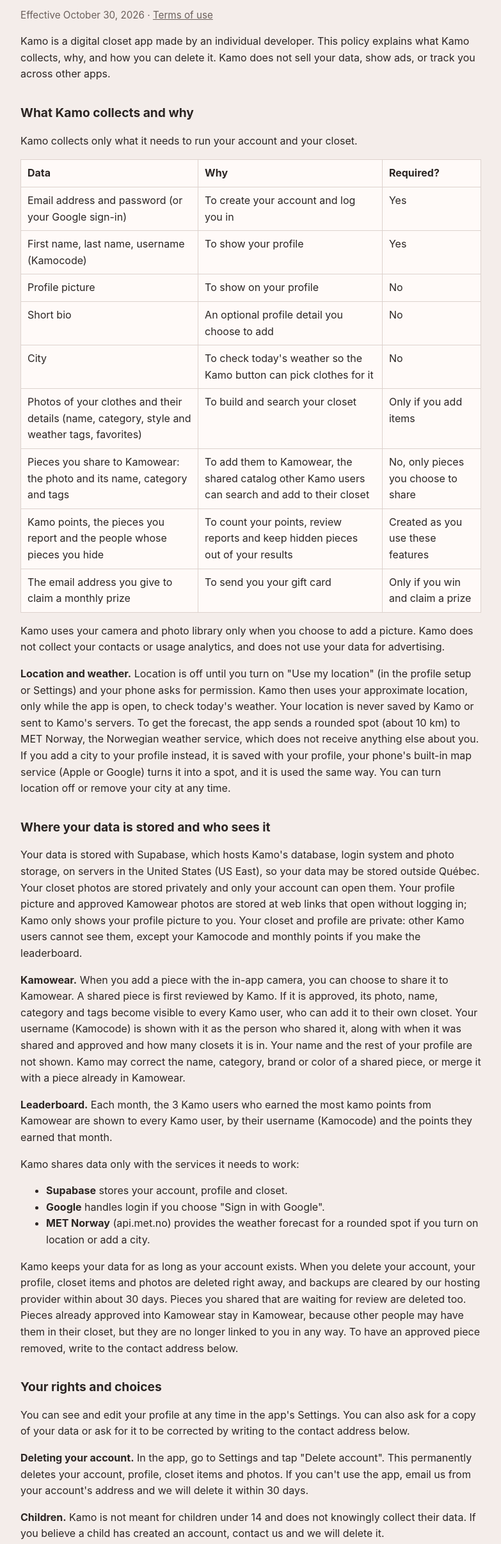
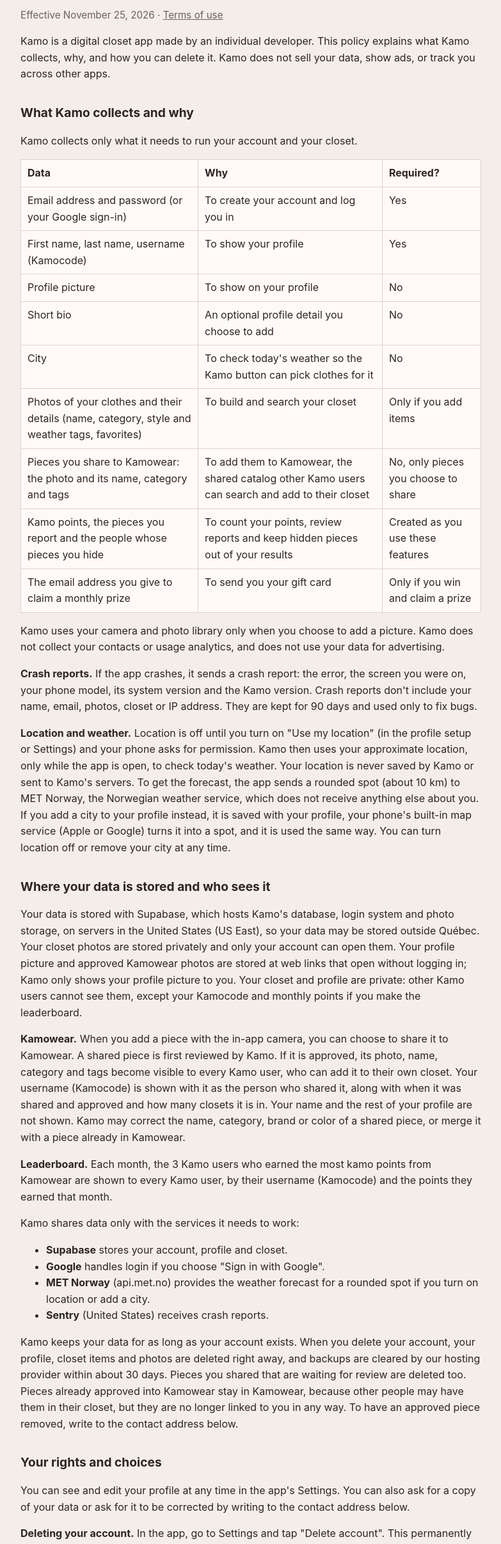
Before and after one commit to kamo-brand/privacy, a plain HTML site: page index.html in a window 1280 px wide. Shown: the part 136-2550 px from the top of the page at 64% size, without its empty margins (248-1031 px from the left). Drawn offline with Linux system fonts and the light colour scheme.

Commit message:
Privacy policy: crash reports (Sentry)
Co-Authored-By: Claude Opus 5.5 <noreply@anthropic.com>
Claude-Session: https://claude.ai/code/session_01NjqdYDhtubV7vuRDmepHiC

```diff
--- a/index.html
+++ b/index.html
@@ -28,7 +28,7 @@
 <section id="en" lang="en">
 <p class="lang"><a href="#fr">Français</a></p>
 <h1>Kamo privacy policy</h1>
-<p class="meta">Effective October 30, 2026 · <a href="terms.html">Terms of use</a></p>
+<p class="meta">Effective November 25, 2026 · <a href="terms.html">Terms of use</a></p>
 
 <p>Kamo is a digital closet app made by an individual developer. This policy explains what Kamo collects, why, and how you can delete it. Kamo does not sell your data, show ads, or track you across other apps.</p>
 
@@ -47,6 +47,7 @@
   <tr><td>The email address you give to claim a monthly prize</td><td>To send you your gift card</td><td>Only if you win and claim a prize</td></tr>
 </table>
 <p>Kamo uses your camera and photo library only when you choose to add a picture. Kamo does not collect your contacts or usage analytics, and does not use your data for advertising.</p>
+<p><strong>Crash reports.</strong> If the app crashes, it sends a crash report: the error, the screen you were on, your phone model, its system version and the Kamo version. Crash reports don't include your name, email, photos, closet or IP address. They are kept for 90 days and used only to fix bugs.</p>
 <p><strong>Location and weather.</strong> Location is off until you turn on "Use my location" (in the profile setup or Settings) and your phone asks for permission. Kamo then uses your approximate location, only while the app is open, to check today's weather. Your location is never saved by Kamo or sent to Kamo's servers. To get the forecast, the app sends a rounded spot (about 10 km) to MET Norway, the Norwegian weather service, which does not receive anything else about you. If you add a city to your profile instead, it is saved with your profile, your phone's built-in map service (Apple or Google) turns it into a spot, and it is used the same way. You can turn location off or remove your city at any time.</p>
 
 <h2>Where your data is stored and who sees it</h2>
@@ -58,6 +59,7 @@
   <li><strong>Supabase</strong> stores your account, profile and closet.</li>
   <li><strong>Google</strong> handles login if you choose "Sign in with Google".</li>
   <li><strong>MET Norway</strong> (api.met.no) provides the weather forecast for a rounded spot if you turn on location or add a city.</li>
+  <li><strong>Sentry</strong> (United States) receives crash reports.</li>
 </ul>
 <p>Kamo keeps your data for as long as your account exists. When you delete your account, your profile, closet items and photos are deleted right away, and backups are cleared by our hosting provider within about 30 days. Pieces you shared that are waiting for review are deleted too. Pieces already approved into Kamowear stay in Kamowear, because other people may have them in their closet, but they are no longer linked to you in any way. To have an approved piece removed, write to the contact address below.</p>
 
@@ -74,7 +76,7 @@
 <section id="fr" lang="fr">
 <p class="lang"><a href="#en">English</a></p>
 <h1>Politique de confidentialité de Kamo</h1>
-<p class="meta">En vigueur le 30 octobre 2026 · <a href="terms.html#fr">Conditions d'utilisation</a></p>
+<p class="meta">En vigueur le 25 novembre 2026 · <a href="terms.html#fr">Conditions d'utilisation</a></p>
 
 <p>Kamo est une application de garde-robe numérique créée par un développeur indépendant. Cette politique explique ce que Kamo recueille, pourquoi, et comment vous pouvez le supprimer. Kamo ne vend pas vos données, n'affiche pas de publicité et ne vous suit pas dans d'autres applications.</p>
 
@@ -93,6 +95,7 @@
   <tr><td>L'adresse courriel que vous donnez pour réclamer un prix mensuel</td><td>Pour vous envoyer votre carte-cadeau</td><td>Seulement si vous gagnez et réclamez un prix</td></tr>
 </table>
 <p>Kamo utilise votre appareil photo et votre photothèque seulement lorsque vous choisissez d'ajouter une image. Kamo ne recueille pas vos contacts ni de statistiques d'utilisation, et n'utilise pas vos données à des fins publicitaires.</p>
+<p><strong>Rapports de plantage.</strong> Si l'application plante, elle envoie un rapport de plantage : l'erreur, l'écran où vous étiez, le modèle de votre téléphone, sa version du système et la version de Kamo. Ces rapports ne contiennent pas votre nom, votre courriel, vos photos, votre garde-robe ni votre adresse IP. Ils sont conservés 90 jours et servent seulement à corriger les bogues.</p>
 <p><strong>Position et météo.</strong> La localisation est désactivée tant que vous n'activez pas « Utiliser ma position » (dans la configuration du profil ou les Paramètres) et que votre téléphone ne vous demande pas la permission. Kamo utilise alors votre position approximative, seulement pendant que l'application est ouverte, pour connaître la météo du jour. Votre position n'est jamais conservée par Kamo ni envoyée aux serveurs de Kamo. Pour obtenir les prévisions, l'application envoie un point arrondi (environ 10 km) à MET Norway, le service météorologique norvégien, qui ne reçoit rien d'autre à votre sujet. Si vous ajoutez plutôt une ville à votre profil, elle est conservée avec votre profil, le service de cartes intégré à votre téléphone (Apple ou Google) la convertit en point, et elle est utilisée de la même façon. Vous pouvez désactiver la localisation ou retirer votre ville en tout temps.</p>
 
 <h2>Où vos données sont conservées et qui les voit</h2>
@@ -104,6 +107,7 @@
   <li><strong>Supabase</strong> conserve votre compte, votre profil et votre garde-robe.</li>
   <li><strong>Google</strong> gère la connexion si vous choisissez « Se connecter avec Google ».</li>
   <li><strong>MET Norway</strong> (api.met.no) fournit les prévisions météo pour un point arrondi si vous activez la localisation ou ajoutez une ville.</li>
+  <li><strong>Sentry</strong> (États-Unis) reçoit les rapports de plantage.</li>
 </ul>
 <p>Kamo conserve vos données tant que votre compte existe. Lorsque vous supprimez votre compte, votre profil, vos articles et vos photos sont supprimés immédiatement, et les sauvegardes sont effacées par notre hébergeur dans un délai d'environ 30 jours. Les morceaux partagés qui attendent d'être examinés sont aussi supprimés. Les morceaux déjà approuvés dans Kamowear y restent, puisque d'autres personnes peuvent les avoir dans leur garde-robe, mais ils ne sont plus liés à vous d'aucune façon. Pour faire retirer un morceau approuvé, écrivez à l'adresse ci-dessous.</p>
 
```
